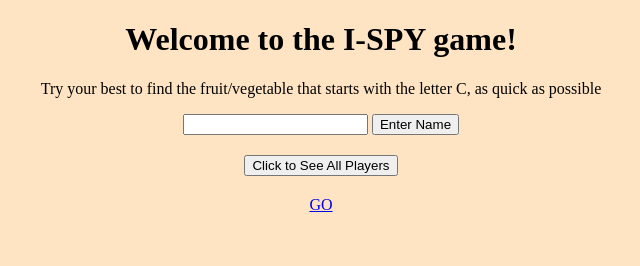
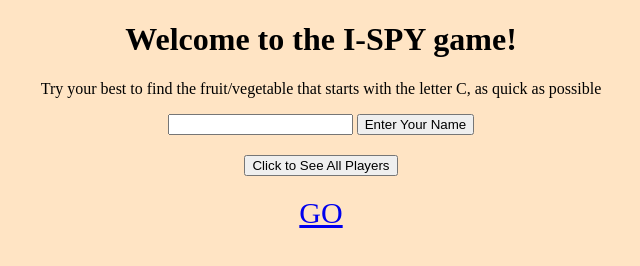
Before and after one commit to daisyslu/project-2, a website: page public/index.html in a window 1280 px wide. Shown: the whole page, without its empty margins (319-959 px from the left). Drawn offline with Linux system fonts and the light colour scheme.

Commit message:
second commit

```diff
--- a/public/index.html
+++ b/public/index.html
@@ -12,7 +12,7 @@
     <p class = "description">Try your best to find the fruit/vegetable that starts with the letter C, as quick as possible</p>
     <div class = "input">
     <input id="name" type="text"/>
-    <button id = "proceed">Enter Name</button>
+    <button id = "proceed">Enter Your Name</button>
     </div>
     <div class="total-tracker">
         <button id="get-players"> Click to See All Players </button>
--- a/public/style.css
+++ b/public/style.css
@@ -7,6 +7,7 @@ body{
 }
 .link{
     text-align: center;
+    font-size: 30px;
 }
 .heading{
     text-align: center;
```
